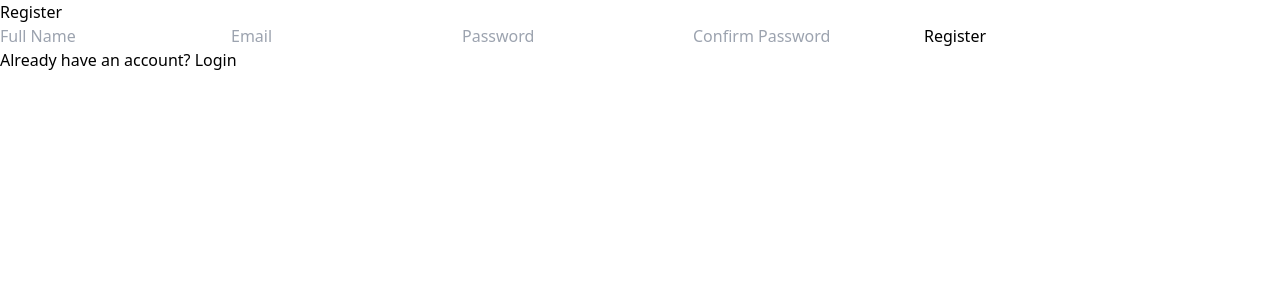
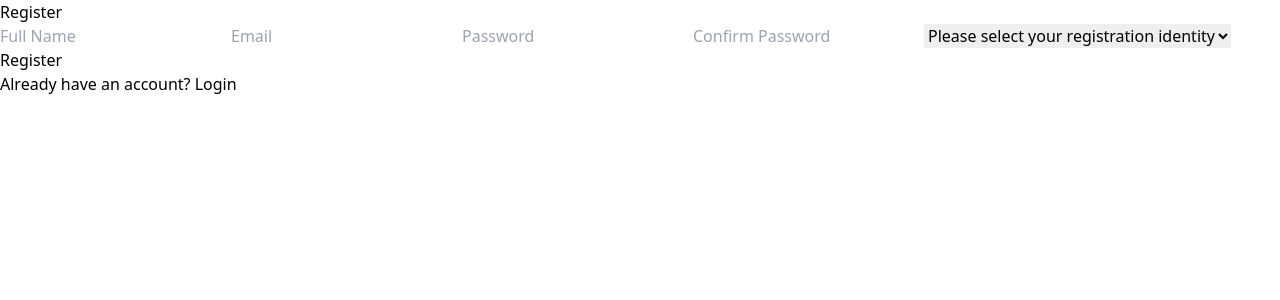
Before and after one commit to Yuriy0610/elec5620, a React (Vite) app in the folder elec5620-frontend/: page /register in a window 1280 px wide. Shown: the top 300 px of the page. Built offline with nearby package versions, Linux system fonts and the light colour scheme.

Commit message:
register roles selection

```diff
--- a/elec5620-frontend/src/components/Register.jsx
+++ b/elec5620-frontend/src/components/Register.jsx
@@ -1,85 +1,3 @@
-// import React, { useState } from 'react';
-// import { Link, useNavigate } from 'react-router-dom';
-
-// const Register = () => {
-//     const [formData, setFormData] = useState({
-//         fullName: '',
-//         email: '',
-//         password: '',
-//         confirmPassword: '',
-//     });
-
-//     const navigate = useNavigate();
-
-//     const handleChange = (e) => {
-//         const { name, value } = e.target;
-//         setFormData((prev) => ({ ...prev, [name]: value }));
-//     };
-
-//     const handleSubmit = (e) => {
-//         e.preventDefault();
-//         // validation here (e.g., password match check)
-
-//         // Simulate successful registration
-//         console.log('Registered with: ', formData);
-
-//         // Redirect to login page after registration
-//         navigate('/login');
-//     };
-
-//     return (
-//         <div className="flex items-center justify-center min-h-screen bg-gray-100">
-//             <div className="p-6 bg-white rounded shadow-md">
-//                 <h2 className="text-2xl font-bold mb-4 text-center text-orange-600">Register</h2>
-//                 <form onSubmit={handleSubmit}>
-//                     <input
-//                         className="w-full p-2 mb-4 border rounded"
-//                         type="text"
-//                         name="fullName"
-//                         value={formData.fullName}
-//                         onChange={handleChange}
-//                         placeholder="Full Name"
-//                     />
-//                     <input
-//                         className="w-full p-2 mb-4 border rounded"
-//                         type="email"
-//                         name="email"
-//                         value={formData.email}
-//                         onChange={handleChange}
-//                         placeholder="Email"
-//                     />
-//                     <input
-//                         className="w-full p-2 mb-4 border rounded"
-//                         type="password"
-//                         name="password"
-//                         value={formData.password}
-//                         onChange={handleChange}
-//                         placeholder="Password"
-//                     />
-//                     <input
-//                         className="w-full p-2 mb-4 border rounded"
-//                         type="password"
-//                         name="confirmPassword"
-//                         value={formData.confirmPassword}
-//                         onChange={handleChange}
-//                         placeholder="Confirm Password"
-//                     />
-//                     <button type="submit" className="w-full p-2 text-white rounded bg-orange-600 hover:bg-orange-700">
-//                         Register
-//                     </button>
-//                 </form>
-//                 <p className="mt-4 text-center">
-//                     Already have an account? <Link to="/login" className="text-blue-500">Login</Link>
-//                 </p>
-//             </div>
-//         </div>
-//     );
-// };
-
-// export default Register;
-
-
-
 import React, { useState } from 'react';
 import { Link, useNavigate } from 'react-router-dom';
 
@@ -89,6 +7,7 @@ const Register = () => {
         email: '',
         password: '',
         confirmPassword: '',
+        role: '',  // Set the default role as an empty string
     });
 
     const navigate = useNavigate();
@@ -107,11 +26,18 @@ const Register = () => {
             return;
         }
 
+        // Check if role is selected
+        if (formData.role === '') {
+            alert('Please select a role');
+            return;
+        }
+
         // Create a new user object to send to the backend
         const user = {
             username: formData.fullName,
             email: formData.email,
             password: formData.password,
+            role: formData.role,  // Include role in the user object
         };
 
         fetch('http://localhost:8080/api/users/register', {
@@ -135,7 +61,6 @@ const Register = () => {
             .catch((error) => {
                 console.error('Error:', error);  // Log the error for debugging
             });
-
     };
 
     return (
@@ -175,6 +100,21 @@ const Register = () => {
                         onChange={handleChange}
                         placeholder="Confirm Password"
                     />
+
+                    {/* Role Selection */}
+                    <select
+                        className="w-full p-2 mb-4 border rounded text-gray-500"
+                        name="role"
+                        value={formData.role}
+                        onChange={handleChange}
+                        required
+                    >
+                        <option value="" disabled className="text-gray-400">Please select your registration identity</option>
+                        <option value="student" className="text-black">Student</option>
+                        <option value="gp" className="text-black">GP</option>
+                        <option value="administrator" className="text-black">Administrator</option>
+                    </select>
+
                     <button type="submit" className="w-full p-2 text-white rounded bg-orange-600 hover:bg-orange-700">
                         Register
                     </button>
```
